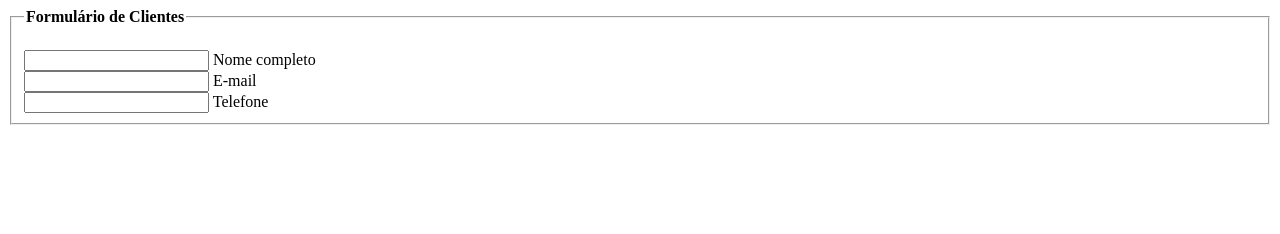
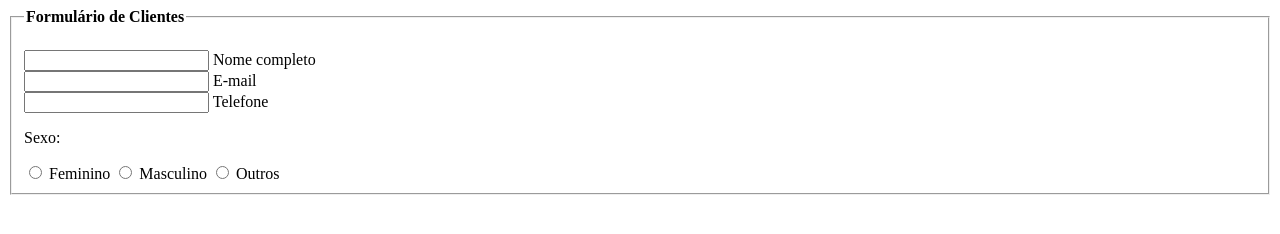
Before and after one commit to CRarly/Forms, a plain HTML site: page formulario.html in a window 1280 px wide. Drawn offline with Linux system fonts and the light colour scheme.

Commit message:
Update formulario.html

```diff
--- a/formulario.html
+++ b/formulario.html
@@ -17,12 +17,19 @@
                    <label for="nome">Nome completo</label>
                <br>
                <div class="inputBox">
-                   <input type="text" name="email" id="email" class="inputUser" required>
+                   <input type="email" name="email" id="email" class="inputUser" required>
                    <label for="email">E-mail</label>
                <br>
                <div class="inputBox">
-                   <input type="text" name="telefone" id="telefone" class="inputUser" required>
+                   <input type="tel" name="telefone" id="telefone" class="inputUser" required>
                    <label for="telefone">Telefone</label>
+                   <p>Sexo: </p>
+                   <input type="radio" id="feminino" name="genero" value="feminino" required>
+                   <label for="feminino">Feminino</label>
+                   <input type="radio" id="masculino" name="genero" value="masculino" required>
+                   <label for="masculino">Masculino</label>
+                   <input type="radio" id="outros" name="genero" value="outros" required>
+                   <label for="outros">Outros</label>
            </fieldset>
    </div>
 </body>
```
